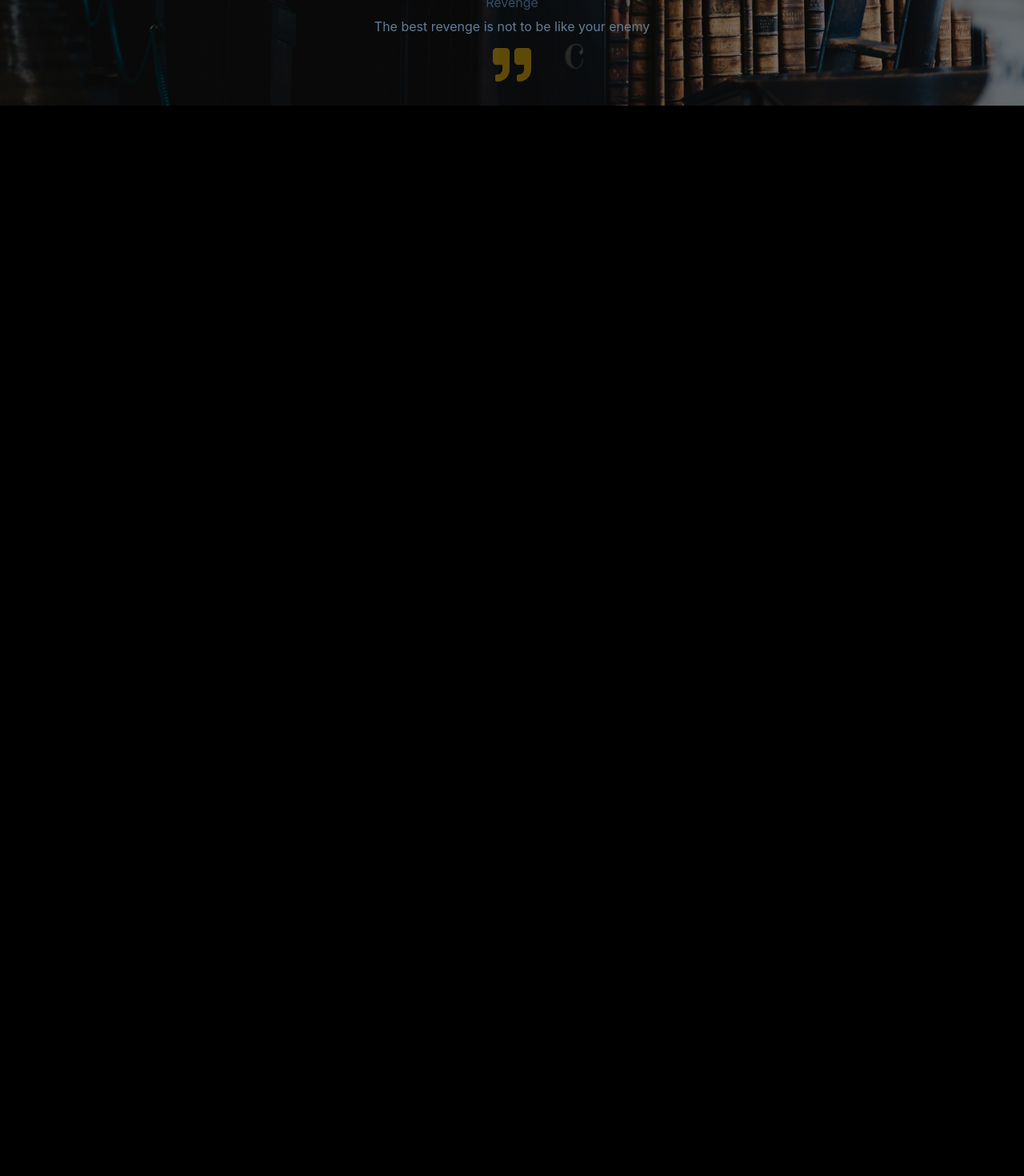
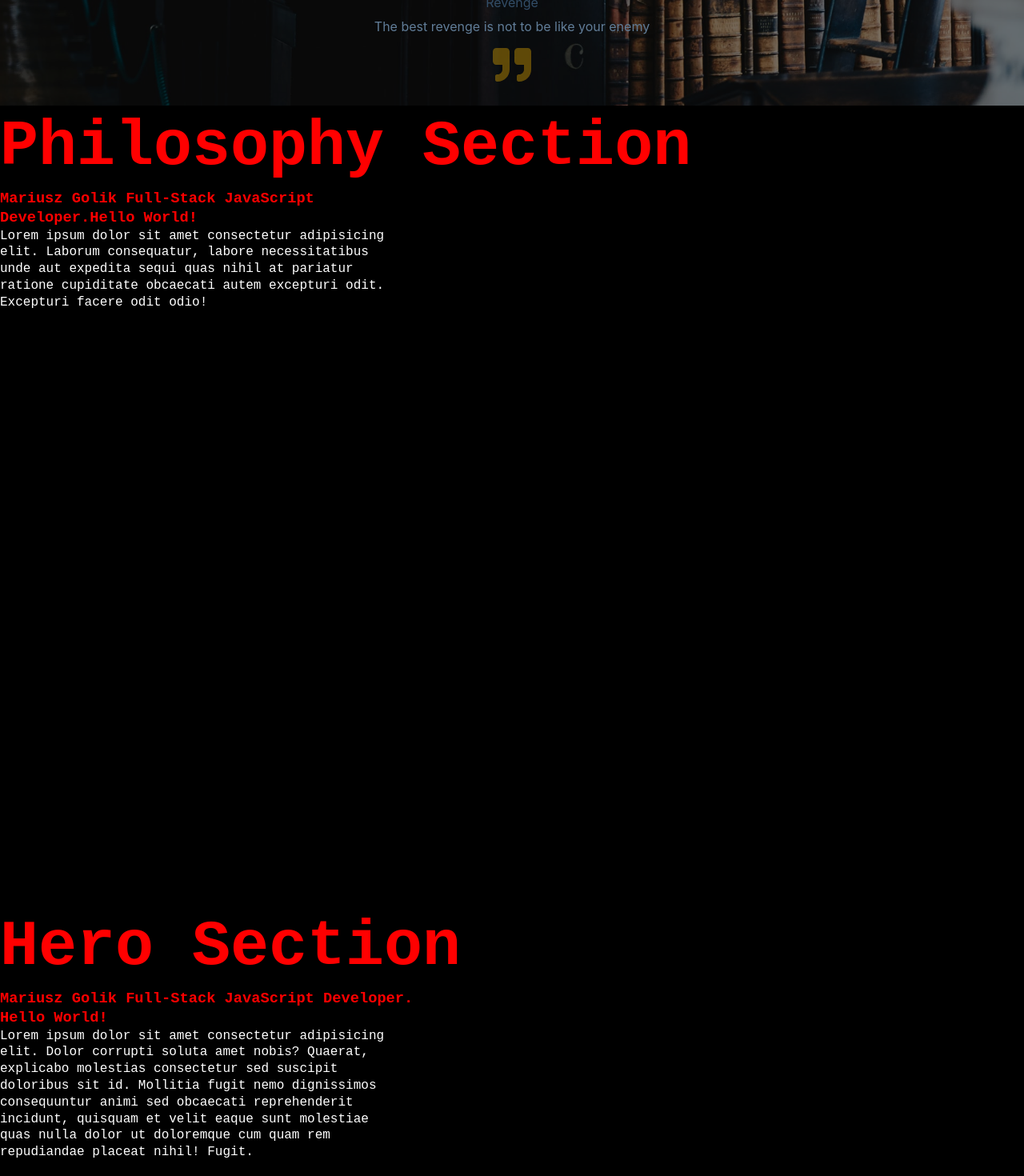
Before and after one commit to danielkeny/webi-sto-rct, a React (Create React App) app: page / in a window 1280 px wide. Shown: the part 740-2210 px from the top of the page at 80% size. Before the commit the page ends 872 px from the top, so only its background shows below. Built offline with nearby package versions, Linux system fonts and the light colour scheme; a web font is replaced by a local one.

Commit message:
Added new files, components

```diff
--- a/src/App.js
+++ b/src/App.js
@@ -2,12 +2,16 @@ import "./App.scss";
 import Navbar from "./components/Navbar";
 import { BrowserRouter as Router, Switch, Route } from "react-router-dom";
 import Slider from "./components/Slider";
+import Philosophy from "./components/Philosophy";
+import Hero from "./components/Hero";
 
 function App() {
   return (
     <Router>
       <Navbar />
       <Slider />
+      <Philosophy />
+      <Hero />
       <Switch>
         <Route path="/" />
       </Switch>
--- /dev/null
+++ b/src/components/Hero.js
@@ -0,0 +1,21 @@
+import React from "react";
+import "./Hero.scss";
+
+function Hero() {
+  return (
+    <div className="hero">
+      <h2>Hero Section</h2>
+      <h3>Mariusz Golik Full-Stack JavaScript Developer. Hello World!</h3>
+      <p>
+        Lorem ipsum dolor sit amet consectetur adipisicing elit. Dolor corrupti
+        soluta amet nobis? Quaerat, explicabo molestias consectetur sed suscipit
+        doloribus sit id. Mollitia fugit nemo dignissimos consequuntur animi sed
+        obcaecati reprehenderit incidunt, quisquam et velit eaque sunt molestiae
+        quas nulla dolor ut doloremque cum quam rem repudiandae placeat nihil!
+        Fugit.
+      </p>
+    </div>
+  );
+}
+
+export default Hero;
--- /dev/null
+++ b/src/components/Hero.scss
@@ -0,0 +1,21 @@
+@import "../shared.scss";
+
+.hero {
+  width: 100%;
+  height: 1000px;
+
+  h2,
+  h3 {
+    color: red;
+    max-width: 50ch;
+  }
+
+  h2 {
+    font-size: 5rem;
+  }
+
+  p {
+    color: #fff;
+    max-width: 50ch;
+  }
+}
--- /dev/null
+++ b/src/components/Philosophy.js
@@ -0,0 +1,19 @@
+import React from "react";
+import "./Philosophy.scss";
+
+function Philosophy() {
+  return (
+    <div className="philosophy">
+      <h2>Philosophy Section</h2>
+      <h3>Mariusz Golik Full-Stack JavaScript Developer.Hello World!</h3>
+      <p>
+        Lorem ipsum dolor sit amet consectetur adipisicing elit. Laborum
+        consequatur, labore necessitatibus unde aut expedita sequi quas nihil at
+        pariatur ratione cupiditate obcaecati autem excepturi odit. Excepturi
+        facere odit odio!
+      </p>
+    </div>
+  );
+}
+
+export default Philosophy;
--- /dev/null
+++ b/src/components/Philosophy.scss
@@ -0,0 +1,21 @@
+@import "../shared.scss";
+
+.philosophy {
+  width: 100%;
+  height: 1000px;
+
+  h3,
+  h2 {
+    color: red;
+    max-width: 50ch;
+  }
+
+  h2 {
+    font-size: 5rem;
+  }
+
+  p {
+    color: #fff;
+    max-width: 50ch;
+  }
+}
```
